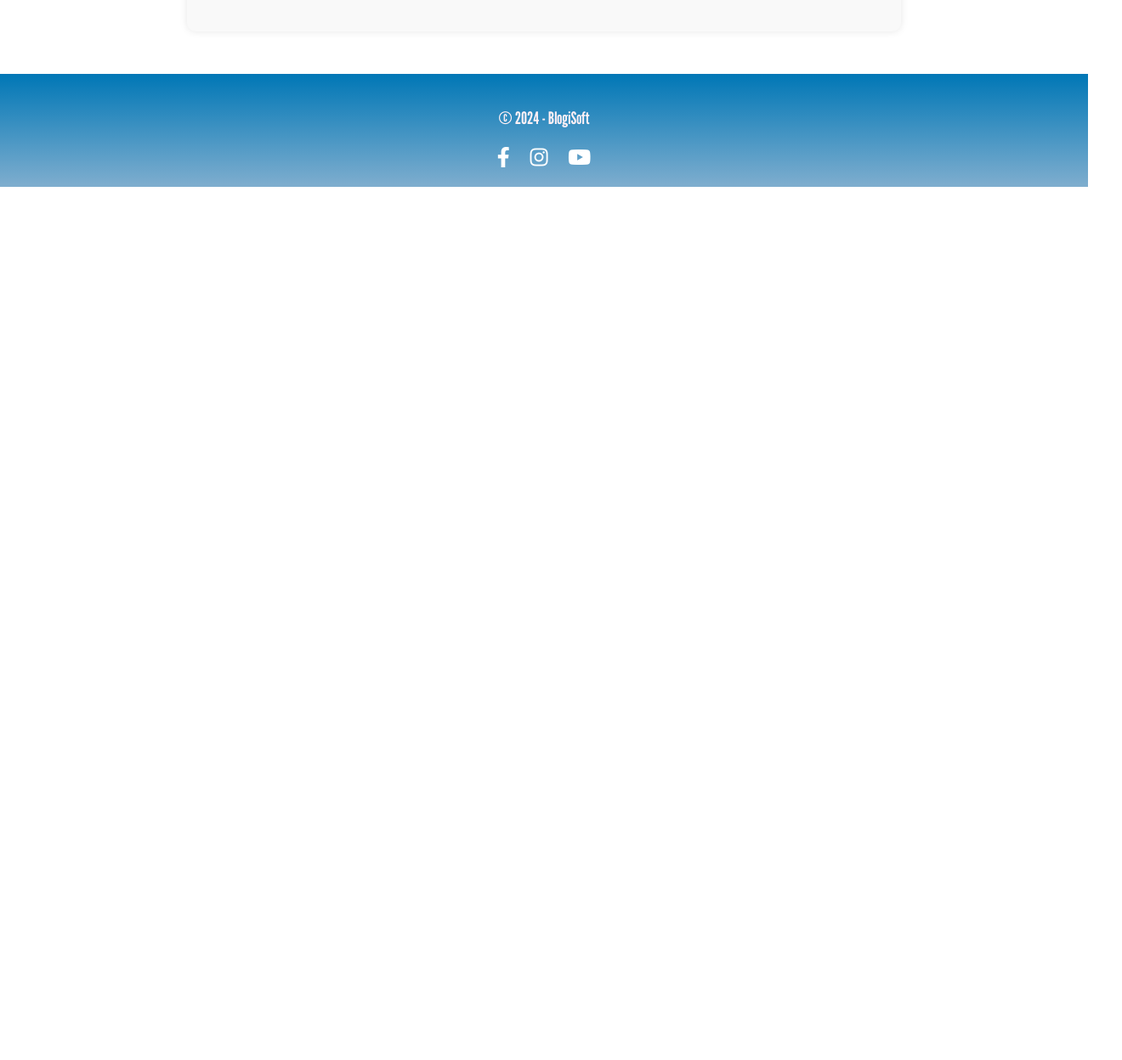
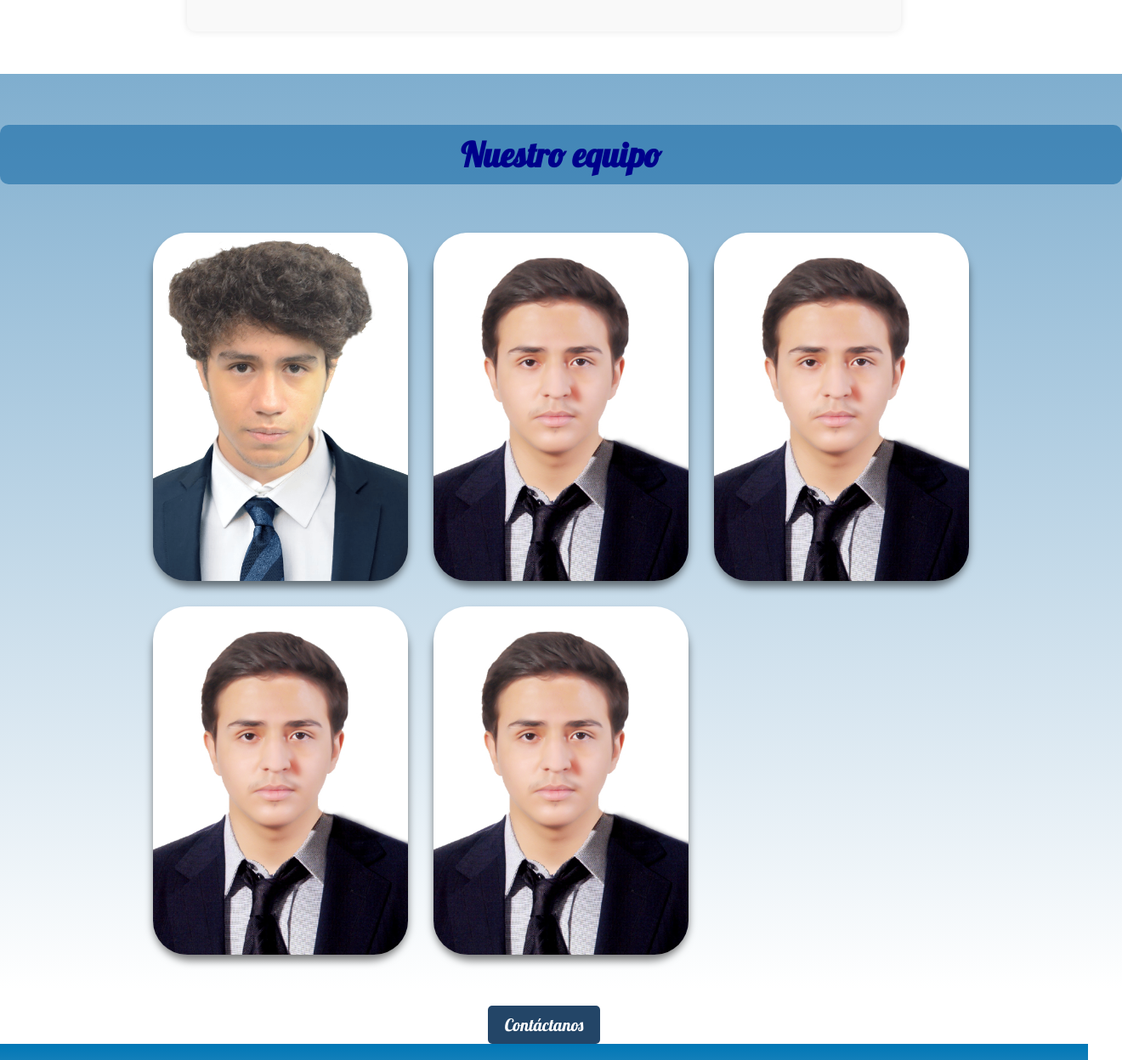
Before and after one commit to unnamekksito/Proyecto---TL2, a website: page Proyecto - TL2/public/vista/mision.html in a window 1280 px wide. Shown: the part 1472-2720 px from the top of the page at 85% size, 1320 px wide, since content can reach past the window. Before the commit the page ends 1692 px from the top, so only its background shows below. Drawn offline with nearby package versions, Linux system fonts and the light colour scheme; some packages are replaced by stand-ins of ours; a script that the page names is missing.

Commit message:
Pasar pagina "Usuarios" a mision.html

```diff
--- a/Proyecto - TL2/public/assets/css/style.css
+++ b/Proyecto - TL2/public/assets/css/style.css
@@ -1,11 +1,10 @@
-
 :root {
   scroll-behavior: smooth;
 }
 
 /* Estilos generales */
 body {
-  font-family: "Roboto", sans-serif;
+  font-family: "Roboto", sans-serif, Arial;
   margin: 0;
   padding: 0;
   text-align: center;
@@ -161,33 +160,34 @@ header span {
   transition: 0.5s;
 }
 
-.slide .item:nth-child(1),.slide .item:nth-child(2){
+.slide .item:nth-child(1),
+.slide .item:nth-child(2) {
   top: 0;
   left: 0;
-  transform: translate(0,0);
+  transform: translate(0, 0);
   border-radius: 0;
   width: 100%;
   height: 100%;
 }
 
-.slide .item:nth-child(3){
+.slide .item:nth-child(3) {
   left: 50%;
 }
 
-.slide .item:nth-child(4){
+.slide .item:nth-child(4) {
   left: calc(50% + 210px);
 }
 
-.slide .item:nth-child(5){
+.slide .item:nth-child(5) {
   left: calc(50% + 430px);
 }
 
-.slide .item:nth-child(n + 6){
+.slide .item:nth-child(n + 6) {
   left: calc(50% + 650px);
   opacity: 0;
 }
 
-.item .content{
+.item .content {
   position: absolute;
   top: 50%;
   left: 100px;
@@ -195,15 +195,16 @@ header span {
   text-align: left;
   color: #eee;
   transform: translate(0, -50%);
-  font-family: system-ui, -apple-system, BlinkMacSystemFont, 'Segoe UI', Roboto, Oxygen, Ubuntu, Cantarell, 'Open Sans', 'Helvetica Neue', sans-serif;
+  font-family: system-ui, -apple-system, BlinkMacSystemFont, "Segoe UI", Roboto,
+    Oxygen, Ubuntu, Cantarell, "Open Sans", "Helvetica Neue", sans-serif;
   display: none;
 }
 
-.slide .item:nth-child(2) .content{
+.slide .item:nth-child(2) .content {
   display: block;
 }
 
-.content .name{
+.content .name {
   font-size: 40px;
   text-transform: uppercase;
   font-weight: bold;
@@ -212,19 +213,19 @@ header span {
   font-family: "League Gothic", sans-serif;
 }
 
-.content .des{
+.content .des {
   margin-top: 10px;
   margin-bottom: 20px;
   opacity: 0;
   animation: animate 1s ease-in-out 0.3s forwards;
 }
 
-@keyframes animate{
-  from{
+@keyframes animate {
+  from {
     opacity: 0;
-    transform: (0,100px);
+    transform: (0, 100px);
   }
-  to{
+  to {
     opacity: 1;
     transform: translate(0);
   }
@@ -238,7 +239,7 @@ header span {
   z-index: 1; /* Asegura que los botones estén sobre los items */
 }
 
-.button button{
+.button button {
   width: 40px;
   height: 35px;
   border-radius: 8px;
@@ -249,7 +250,7 @@ header span {
   transition: 0.3s;
 }
 
-.button button:hover{
+.button button:hover {
   background: #ababab;
   color: #fff;
 }
@@ -302,6 +303,147 @@ header span {
 
 .btn:hover {
   background-color: #003366; /* Cambiar el color de fondo al pasar el mouse */
+}
+
+/* Estilos para el contenido de nuestro equipo */
+.card-container {
+  width: 100%;
+  margin: 0 auto;
+  display: flex;
+  flex-direction: column;
+  align-items: center;
+  padding: 40px 20px;
+  gap: 30px;
+  background-image: linear-gradient(
+    to bottom,
+    rgba(0, 93, 158, 0.5) 0%,
+    white 100%,
+    #0077b6 100%
+  );
+  color: #fff;
+  text-align: center;
+  font-family: "Lobster";
+}
+
+.cards {
+  display: grid;
+  grid-template-columns: repeat(3, 1fr);
+  gap: 30px;
+  justify-items: center;
+}
+
+.cards .card:nth-child(4),
+.cards .card:nth-child(5) {
+  justify-items: center;
+}
+
+.card-container .titlebajo {
+  font-size: 40px;
+  color: darkblue;
+  margin-top: 20px;
+  background-color: rgba(0, 93, 158, 0.5);
+  padding: 10px 20px;
+  border-radius: 10px;
+  width: 100%;
+  text-align: center;
+}
+
+.card {
+  position: relative;
+  display: flex;
+  flex-direction: column;
+  justify-content: center;
+  align-items: center;
+  width: 250px;
+  height: 350px;
+  padding: 30px 25px;
+  background: #fff;
+  box-shadow: 0px 7px 10px rgba(0, 0, 0, 0.5);
+  transition: all 0.5s ease;
+  border-radius: 45px;
+  text-align: center;
+}
+
+.card:hover {
+  transform: translateY(20px);
+}
+
+.card:after {
+  content: "";
+  position: absolute;
+  top: 0;
+  left: 0;
+  display: block;
+  width: 100%;
+  height: 100%;
+  background: linear-gradient(
+    to bottom,
+    #0077b6 0%,
+    rgba(0, 93, 158, 0.5) 100%
+  );
+  transition: all 0.5s;
+  opacity: 0;
+  border-radius: 40px;
+}
+
+.card:hover:after {
+  opacity: 1;
+}
+
+.card > img {
+  width: 100%;
+  height: 100%;
+  object-fit: cover;
+  position: absolute;
+  top: 0;
+  left: 0;
+  border-radius: 40px;
+}
+
+.card .info {
+  position: relative;
+  z-index: 3;
+  color: #fff;
+  opacity: 0;
+  transform: translateY(30px);
+  transition: all 0.5s;
+  justify-content: center;
+}
+
+.card:hover .info {
+  opacity: 1;
+  transform: translateY(0px);
+}
+
+.card .info h1 {
+  font-size: 1.4rem;
+  margin: 0;
+}
+
+.card .info p {
+  letter-spacing: 1px;
+  font-size: 0.9rem;
+  margin: 10px 0 25px;
+  line-height: 130%;
+}
+
+.contact-button {
+  display: inline-block;
+  padding: 10px 20px;
+  margin-top: 20px;
+  font-size: 20px;
+  font-family: "Lobster", sans-serif;
+  color: #fff;
+  background-color: #234567;
+  border: none;
+  border-radius: 5px;
+  text-decoration: none;
+  transition: background-color 0.3s ease, transform 0.3s ease;
+}
+
+.contact-button:hover {
+  background-color: #005f87;
+  transform: scale(1.05);
 }
 
 /* Estilos del pie de página */
--- a/Proyecto - TL2/public/vista/mision.html
+++ b/Proyecto - TL2/public/vista/mision.html
@@ -106,7 +106,54 @@
     <button id="modificarBtn" class="btn" onclick="ModificarMisionYVision()">Modificar Misión y Visión</button>
     <button id="guardarBtn" class="btn" onclick="GuardarMisionYVision()" style="display: none;">Guardar</button>
     <button id="cancelarBtn" class="btn" style="display: none;" onclick="CancelarModificacion()">Cancelar</button>
+  </div>
 
+  <div class="card-container">
+    <h1 class="titlebajo">Nuestro equipo</h1>
+    <div class="cards">
+      <div class="card">
+        <img src="../assets/images/Harold.png" alt="Foto de Harold">
+        <div class="info">
+          <h1>Harold Hoyos Cano</h1>
+          <p>Programador</p>
+        </div>
+      </div>
+
+      <div class="card">
+        <img src="../assets/images/Emanuel.jpg" alt="Foto de Emanuel">
+        <div class="info">
+          <h1>Emanuel Ocampo Hernandez</h1>
+          <p>Programador</p>
+        </div>
+      </div>
+
+      <div class="card">
+        <img src="../assets/images/Emanuel.jpg" alt="Foto de Emanuel">
+        <div class="info">
+          <h1>Mateo Berrio Cardona</h1>
+          <p>Programador</p>
+        </div>
+      </div>
+
+      <div class="card">
+        <img src="../assets/images/Emanuel.jpg" alt="Foto de Emanuel">
+        <div class="info">
+          <h1>Esteban Cano</h1>
+          <p>Programador</p>
+        </div>
+      </div>
+
+      <div class="card">
+        <img src="../assets/images/Emanuel.jpg" alt="Foto de Emanuel">
+        <div class="info">
+          <h1>Camilo Enoc</h1>
+          <p>Programador</p>
+        </div>
+      </div>
+    </div>
+  </div>
+
+  <a href="mailto:haroldhoyo17@gmail.com" class="contact-button">Contáctanos</a>
   </div>
 
   <footer>
```
Also changed, not shown: 1 other file.
